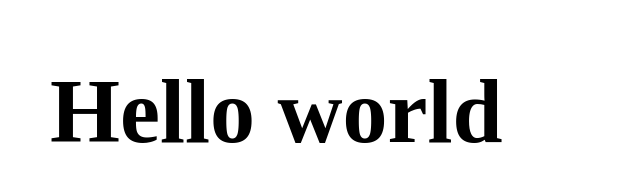
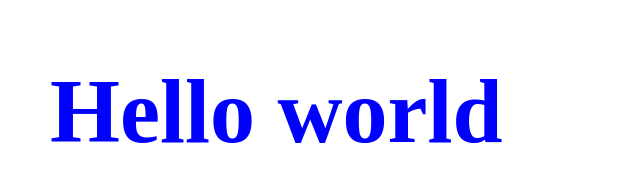
Before and after one commit to DeadPahom/testDP-Lasos, a plain HTML site: page index.html in a window 1280 px wide. Shown: the whole page, without its empty margins (0-640 px from the left). Drawn offline with Linux system fonts and the light colour scheme.

Commit message:
1st commit

```diff
--- a/index.html
+++ b/index.html
@@ -11,7 +11,7 @@
 
 <body>
     <div class="main-content">
-        <h1>Hello world</h1>
+        <h1 class="title">Hello world</h1>
     </div>
 
 </body>
--- a/style.css
+++ b/style.css
@@ -3,3 +3,6 @@
     font-size: 45px;
 
 }
+.title{
+    color: blue;
+}
```
